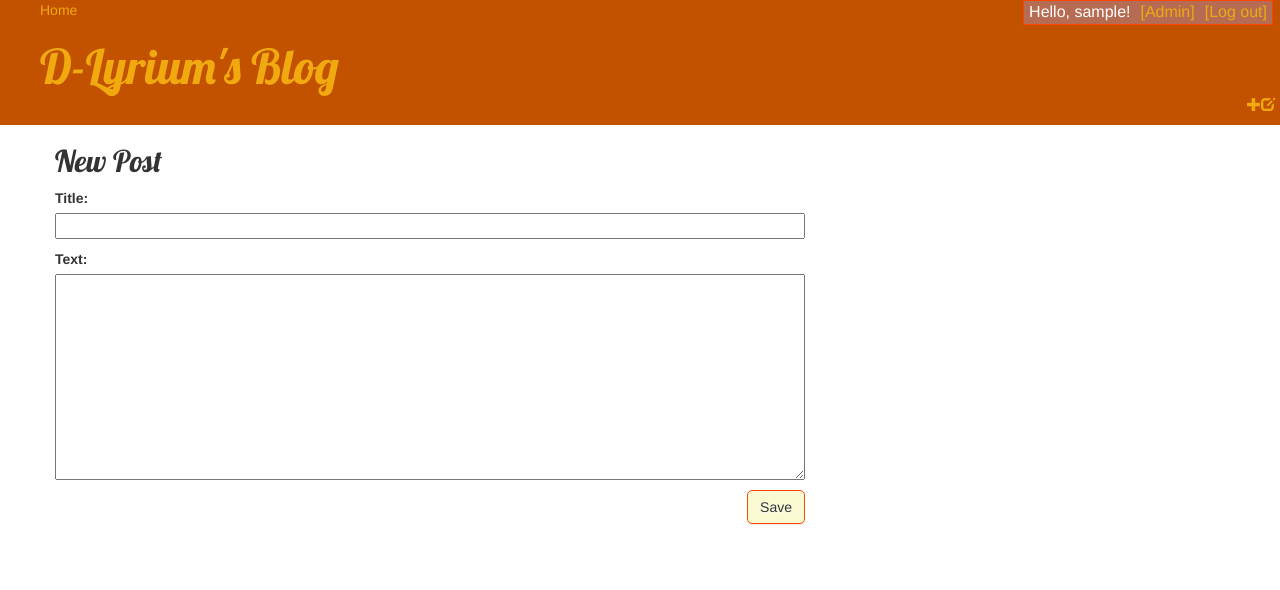
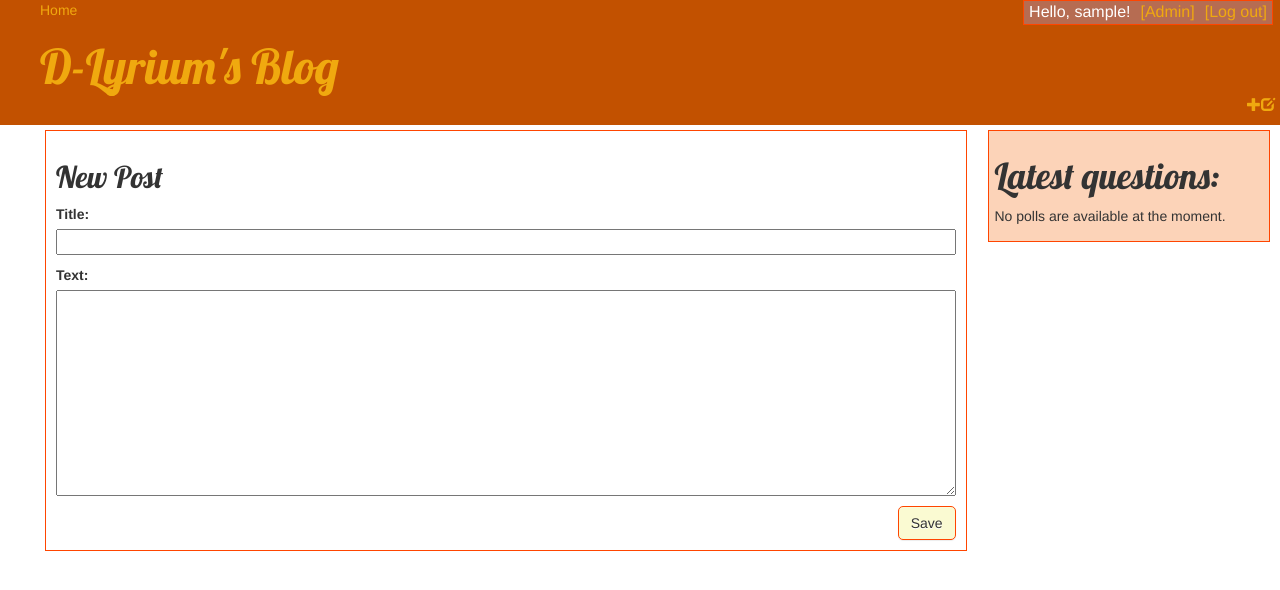
Before and after one commit to dlyrium/my-first-blog, a Django app: a page that uses blog/templates/blog/base.html in a window 1280 px wide. Shown: the top 590 px of the page. Run offline with Django 3.2, Linux system fonts and the light colour scheme; the visitor is signed in with stand-in values (Sample User, id 1); some libraries are stand-ins or nearby versions.

Commit message:
Added questions panel to polls. Failed to make it work in blog.

```diff
--- a/blog/static/blog/style.css
+++ b/blog/static/blog/style.css
@@ -51,6 +51,26 @@ header h1, header h1 a {
 }
 
 /* CONTENT */
+.content {
+    display: flex;
+    flex-direction: row;
+    width: 100%;
+}
+.main {
+    padding: 10px;
+    margin: 5px;
+    border: 1px solid orangered;
+    width: 72%
+}
+.sidebar {
+    padding: 5px;
+    margin: 5px;
+    position: absolute;
+    right: 5;
+    border: 1px solid orangered;
+    background: rgb(252, 211, 184);
+    width: 22%;
+}
 .post-form textarea, .post-form input {
     width: 100%;
 }
--- a/blog/templates/blog/base.html
+++ b/blog/templates/blog/base.html
@@ -40,12 +40,13 @@
 
         </header>
 
-        <div class="content container">
-            <div class="row">
-                <div class="col-md-8">
-                    {% block content %}
-                    {% endblock %}
-                </div>
+        <div class="content">
+            <div class="main">
+                {% block content %}
+                {% endblock %}
+            </div>
+            <div class="sidebar">
+                {% include "polls/questions.html" %}
             </div>
         </div>
 
--- a/blog/views.py
+++ b/blog/views.py
@@ -1,6 +1,7 @@
 from django.shortcuts import render, get_object_or_404, redirect
 from django.utils import timezone
 from django.contrib.auth.decorators import login_required
+from django.views import generic
 from .models import Post, Comment
 from .forms import PostForm, CommentForm
 
@@ -8,6 +9,7 @@ from .forms import PostForm, CommentForm
 def post_list(request):
     posts = Post.objects.filter(
         published_date__lte=timezone.now()).order_by('-published_date')
+
     return render(request, 'blog/post_list.html', {'posts': posts})
 
 
--- a/polls/templates/polls/base.html
+++ b/polls/templates/polls/base.html
@@ -36,13 +36,8 @@
         </header>
 
         <div class="content container">
-            <div class="row">
-                <div class="col-md-8">
                     {% block content %}
-
                     {% endblock %}
-                </div>
-            </div>
         </div>
 
         <footer class="footer">
--- /dev/null
+++ b/polls/templates/polls/questions.html
@@ -0,0 +1,11 @@
+    {% if latest_question_list %}
+        <ul class="latest-questions">
+            <h1>Latest questions:</h1>
+            {% for question in latest_question_list %}
+                <li><h3><a href="{% url 'polls:detail' question.id %}">{{ question }}</a></h2></li>
+            {% endfor %}
+        </ul>
+        {% else %}
+            <h1>Latest questions:</h1>
+            <p>No polls are available at the moment.
+    {% endif %}
```
Also changed, not shown: polls/static/polls/style.css (+25 -2 lines), polls/templates/polls/index.html (+8 -10 lines).
